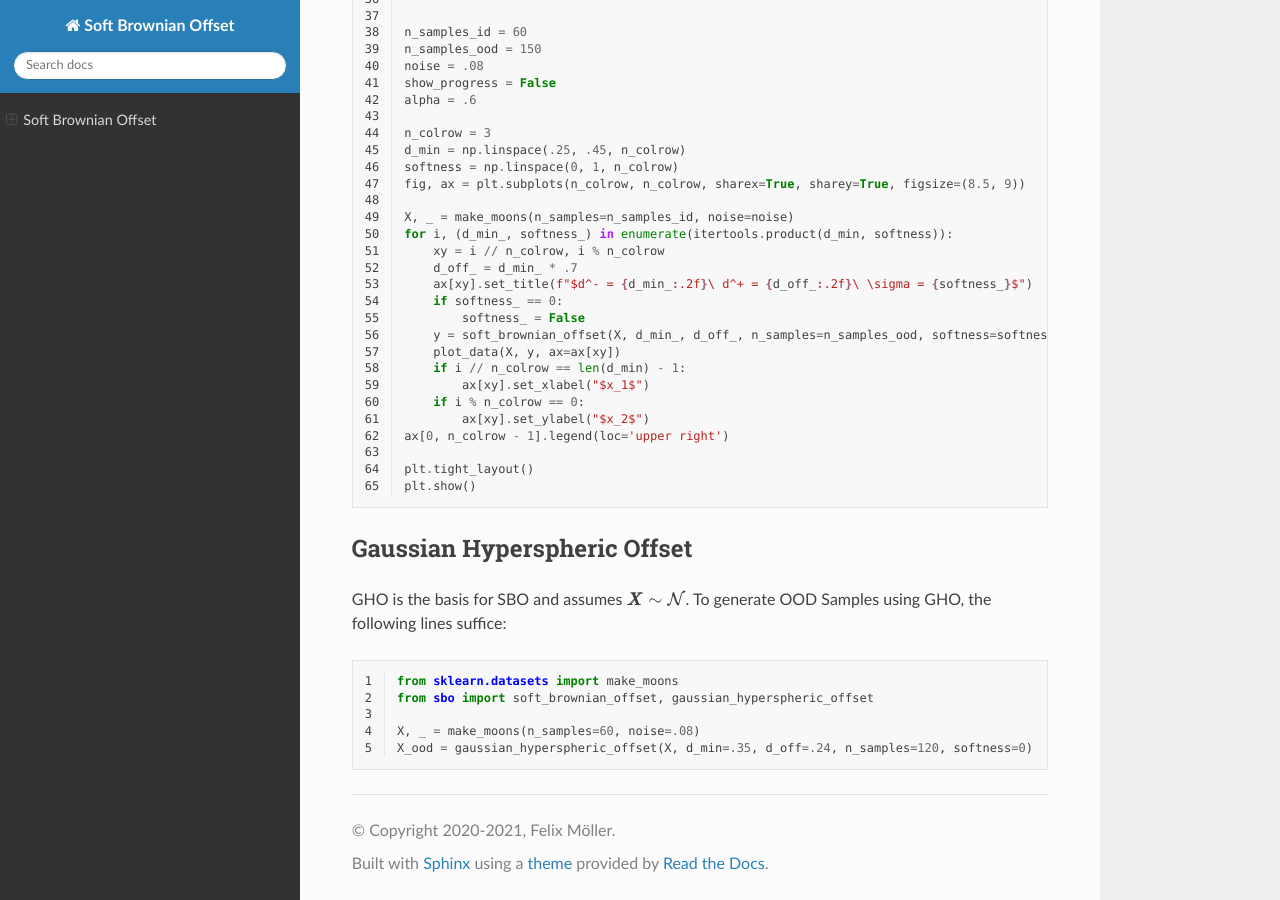
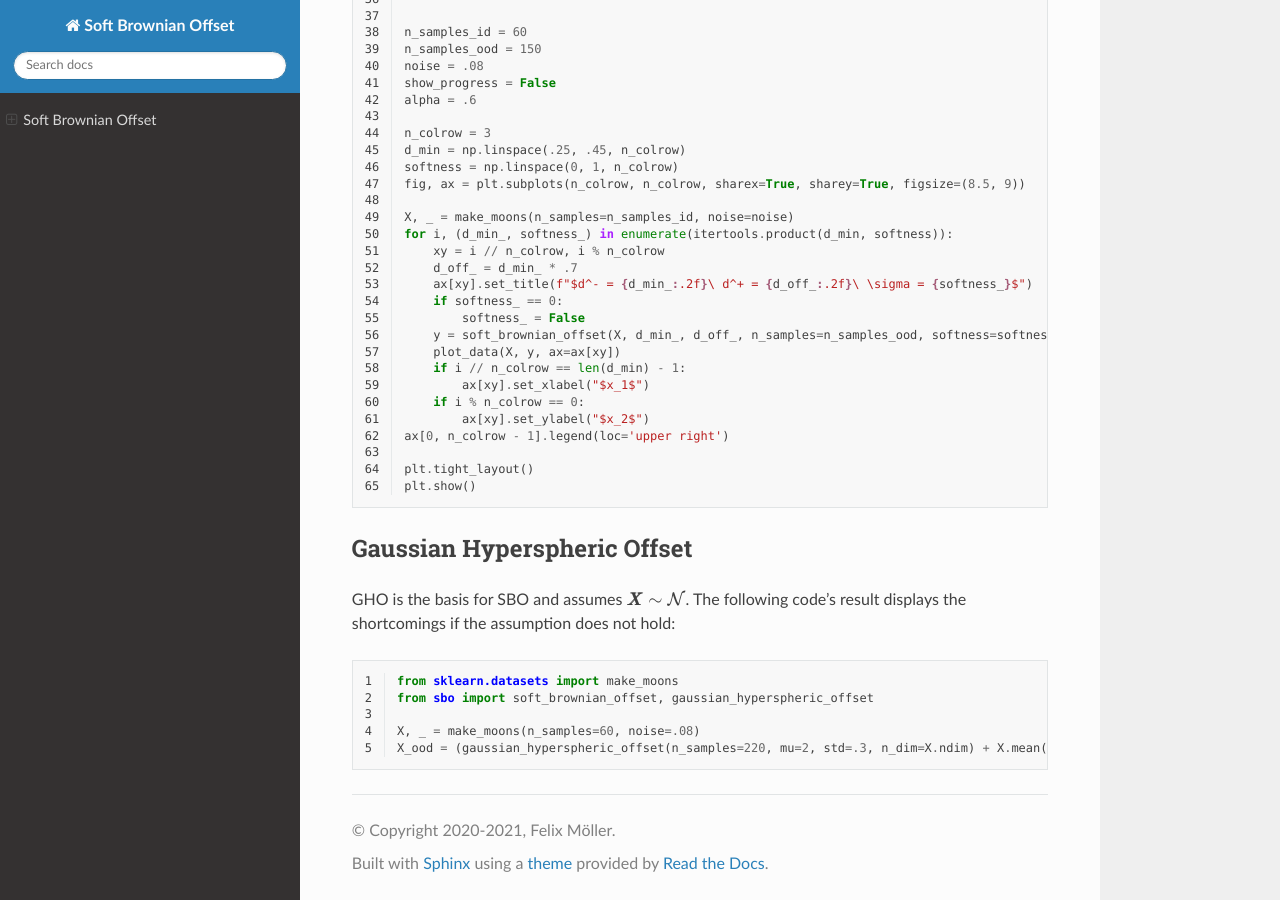
Before and after one commit to flxai/soft-brownian-offset, a Sphinx documentation site: the page built from docs/index.rst, in a window 1280 px wide and 900 px high, scrolled down 2217 px. Built offline with Sphinx 7.4.7 and the Read the Docs theme 2.0.0, drawn with Linux system fonts in a browser that asks for light colours.

Commit message:
Update docs

```diff
--- a/docs/index.rst
+++ b/docs/index.rst
@@ -132,7 +132,7 @@ Gaussian Hyperspheric Offset
 ============================
 
 GHO is the basis for SBO and assumes :math:`\pmb{X}\sim\mathcal{N}`.
-To generate OOD Samples using GHO, the following lines suffice:
+The following code's result displays the shortcomings if the assumption does not hold:
 
 .. code-block:: python
   :linenos:
@@ -141,4 +141,4 @@ To generate OOD Samples using GHO, the following lines suffice:
   from sbo import soft_brownian_offset, gaussian_hyperspheric_offset
 
   X, _ = make_moons(n_samples=60, noise=.08)
-  X_ood = gaussian_hyperspheric_offset(X, d_min=.35, d_off=.24, n_samples=120, softness=0)
+  X_ood = (gaussian_hyperspheric_offset(n_samples=220, mu=2, std=.3, n_dim=X.ndim) + X.mean()) * X.std()
```
